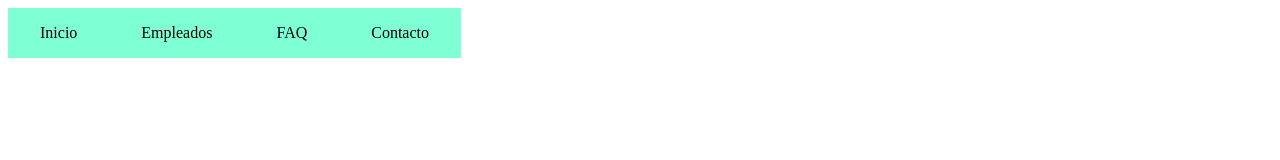
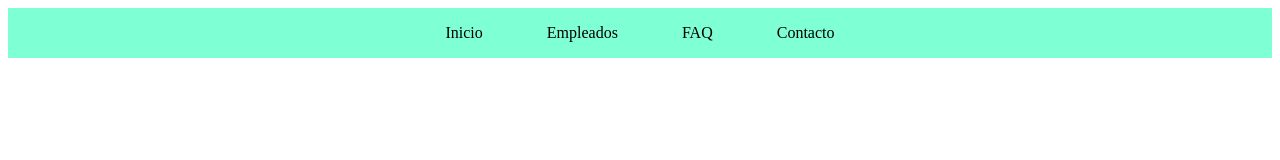
Before and after one commit to JmaldonadodevU/Menus, a plain HTML site: page pages/index.html in a window 1280 px wide. Drawn offline with Linux system fonts and the light colour scheme.

Commit message:
barra adaptativa?

```diff
--- a/css/styles.css
+++ b/css/styles.css
@@ -3,6 +3,11 @@
     padding: 0;
     margin: 0;
     list-style: none;
+    justify-content: center;
+}
+
+.menuCSS3{
+    background-color: aquamarine;
 }
 
 .menuCSS3 a{
```
